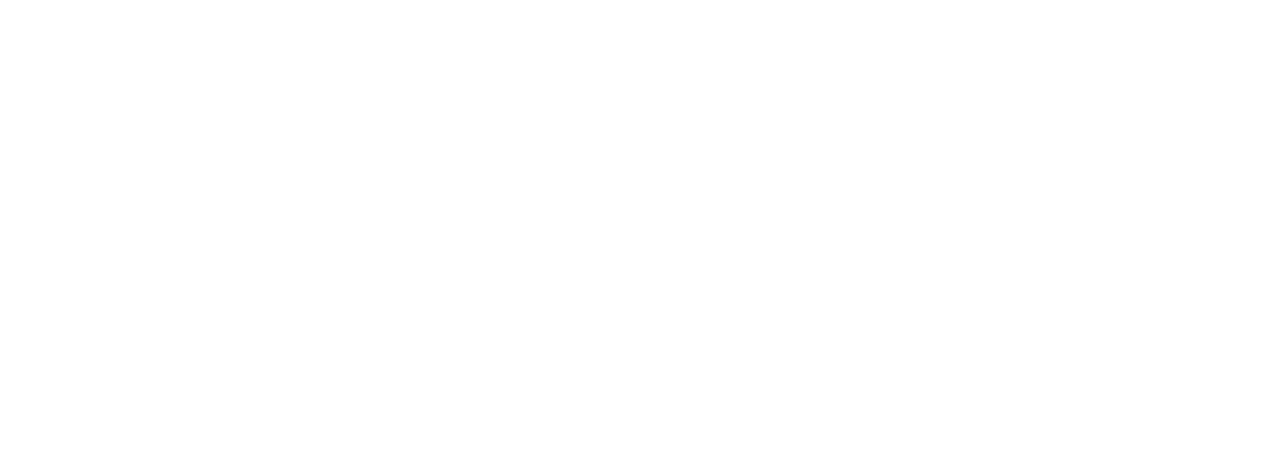
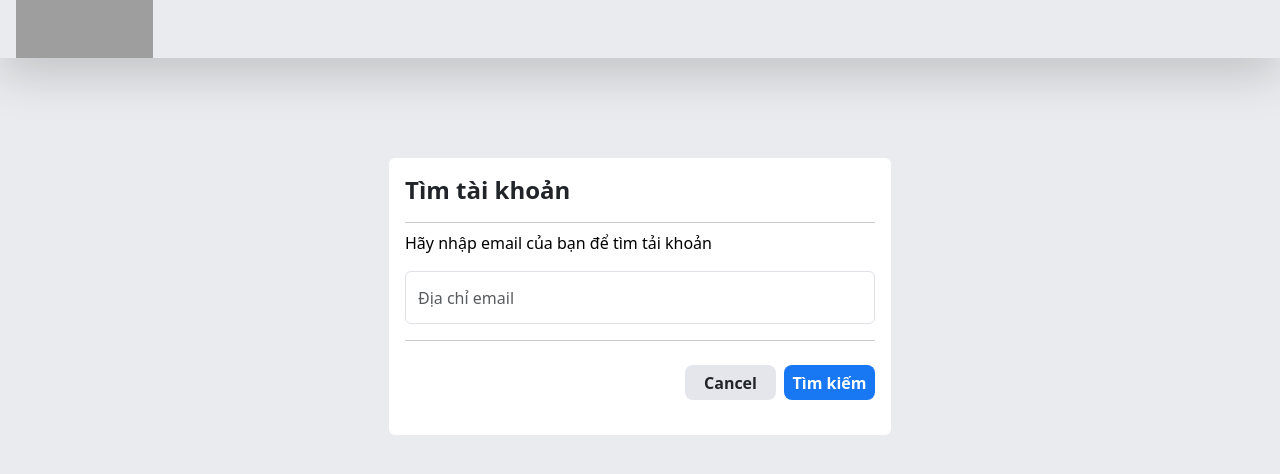
Before and after one commit to duykhanh1632003/Facebook-Fe, a React (Vite) app: page /forgot in a window 1280 px wide. Before the commit this address had no page. Shown: the top 474 px of the page. Built offline with nearby package versions, Linux system fonts and the light colour scheme; grey boxes are pictures that could not be loaded.

Commit message:
add forgot

```diff
--- a/src/App.jsx
+++ b/src/App.jsx
@@ -15,6 +15,7 @@
 import { PostContextProvider } from "./context/PostContext.jsx";
 import CreateStories from "./pages/HomePage/Home-middle/Story/CreateStories.jsx";
 import GoogleSuccess from "./components/GoogleSuccess.jsx";
+import ForgotPassWordLayout from "./pages/Auth/forgotPassword/ForgotpassWordLayout.jsx";
 
 function App() {
   const { authUser } = useAuthContext();
@@ -26,7 +27,10 @@
       <Routes>
         {/* Public routes */}
         <Route path="/auth/google/success" element={<GoogleSuccess />} />
-
+        <Route
+          path="/forgot"
+          element={!authUser ? <ForgotPassWordLayout /> : <Navigate to="/" />}
+        />
         <Route
           path="/signup"
           element={!authUser ? <SignUp /> : <Navigate to="/" />}
--- /dev/null
+++ b/src/components/Separate.jsx
@@ -0,0 +1,5 @@
+const Separate = () => {
+  return <div className="w-full h-[1px] bg-[#cccaca]"></div>;
+};
+
+export default Separate;
--- a/src/pages/Auth/SignIn/SignIn.jsx
+++ b/src/pages/Auth/SignIn/SignIn.jsx
@@ -92,9 +92,12 @@
             Đăng nhập
           </button>
         </form>
-        <div className="mt-[18px] text-sm text-[#0899FF] cursor-pointer relative">
+        <Link
+          to={"/forgot"}
+          className="mt-[18px] text-sm text-[#0899FF] cursor-pointer relative"
+        >
           <span className="group">Quên mật khẩu?</span>
-        </div>
+        </Link>
         <div className="underline"></div>
         <Link to="/signup" className="register">
           Tạo tài khoản mới
--- /dev/null
+++ b/src/pages/Auth/forgotPassword/ForgotPassWordLayout.jsx
@@ -0,0 +1,39 @@
+import { useState } from "react";
+import OTPInput from "./OTPInput";
+import InputEmailForgot from "./InputEmailForgot";
+
+const ForgotPassWordLayout = () => {
+  const [emailLayout, setEmailLayout] = useState(true);
+  const [email, setEmail] = useState(null);
+
+  const [OTP, setOTP] = useState();
+  return (
+    <div className="bg-[#E9EBEE] h-screen">
+      <div className="h-[58px] w-full shadow-lg">
+        <div className="w-[137px] h-[58px] ml-4">
+          <img
+            src="https://static.xx.fbcdn.net/rsrc.php/y1/r/4lCu2zih0ca.svg"
+            alt="logo"
+            className="h-full w-full object-cover"
+          />
+        </div>
+      </div>
+      <div>
+        {" "}
+        {emailLayout ? (
+          <InputEmailForgot
+            setOTP={setOTP}
+            OTP={OTP}
+            setEmailLayout={setEmailLayout}
+            email={email}
+            setEmail={setEmail}
+          />
+        ) : (
+          <OTPInput email={email} OTP={OTP} />
+        )}
+      </div>
+    </div>
+  );
+};
+
+export default ForgotPassWordLayout;
--- /dev/null
+++ b/src/pages/Auth/forgotPassword/InputEmailForgot.jsx
@@ -0,0 +1,68 @@
+import { useState } from "react";
+import Separate from "../../../components/Separate";
+import { axiosNotHaveAuth } from "../../../util/axios";
+
+const InputEmailForgot = ({ OTP, setOTP, setEmailLayout, email, setEmail }) => {
+  const handleSearchEmail = async () => {
+    if (email) {
+      try {
+        console.log("check email", email);
+        const body = { email };
+        const gmail = await axiosNotHaveAuth.get("/api/get/email/user", {
+          params: body,
+        });
+
+        if (gmail) {
+          const otp = Math.floor(Math.random() * 9000 + 1000);
+          setOTP(otp);
+          axiosNotHaveAuth
+            .post("/api/send_recovery_email", {
+              OTP: otp,
+              recipient_email: email,
+            })
+            .then(() => setEmailLayout(false))
+            .catch(console.log);
+          return;
+        }
+      } catch (error) {
+        console.error("Error fetching email", error);
+      }
+    } else {
+      return alert("Nhập email của bạn");
+    }
+  };
+  return (
+    <div className="h-full w-full flex items-center justify-center mt-[100px] ">
+      <div className="w-[502px] h-[277px] rounded-md bg-[#FFFFFF] p-3">
+        <div className="font-bold text-2xl mb-3">Tìm tài khoản</div>
+        <Separate />
+        <div className="mt-2 text-black mb-3">
+          Hãy nhập email của bạn để tìm tải khoản
+        </div>
+        <div className="mb-3">
+          <input
+            onChange={(e) => setEmail(e.target.value)}
+            type="email"
+            className="form-control h-[53px]"
+            id="inputEmail4"
+            placeholder="Địa chỉ email"
+          />
+        </div>
+        <Separate />
+        <div className="w-full flex justify-end mt-4">
+          <div className="mr-2 w-[91px] h-[35px] rounded-lg bg-[#E4E6EB] flex items-center justify-center font-bold">
+            Cancel
+          </div>
+          <div
+            onClick={handleSearchEmail}
+            className="w-[91px] h-[35px] rounded-lg bg-[#1877F2] flex items-center justify-center font-bold text-white"
+          >
+            Tìm kiếm
+          </div>
+        </div>
+      </div>
+    </div>
+  );
+};
+
+export default InputEmailForgot;
--- /dev/null
+++ b/src/pages/Auth/forgotPassword/OTPInput.jsx
@@ -0,0 +1,10 @@
+import { useState } from "react";
+
+const OTPInput = ({ email, OTP }) => {
+  const [timerCount, setTimer] = useState(60);
+  const [OTPInput, setOTPInput] = useState([0, 0, 0, 0]);
+  const [disable, setDisable] = useState(false);
+  return <div></div>;
+};
+
+export default OTPInput;
```
